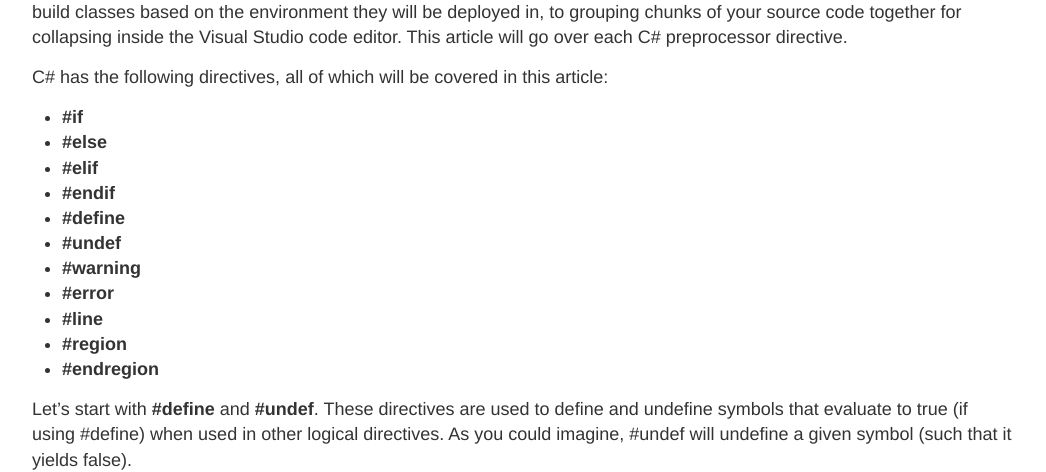
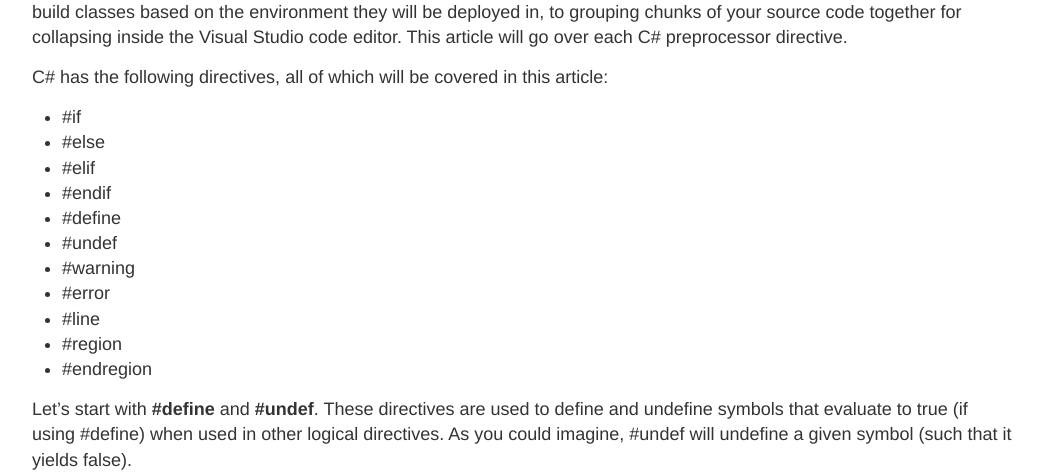
Before and after one commit to urda/website, a Jekyll site: the page built from _posts/2010-10-05-csharp-preprocessor-directives.md, in a window 1280 px wide. Shown: the part 303-775 px from the top of the page, without its empty margins (118-1164 px from the left). Built offline with Jekyll 4.4.1, drawn with Linux system fonts in a browser that asks for light colours; Markdown is read by kramdown in place of the engine named in the settings.

Commit message:
Drop bold

```diff
--- a/_posts/2010-10-05-csharp-preprocessor-directives.md
+++ b/_posts/2010-10-05-csharp-preprocessor-directives.md
@@ -18,17 +18,17 @@ If you have ever worked with an application that bounces from your workstation,
 
 C# has the following directives, all of which will be covered in this article:
 
-* **#if**
-* **#else**
-* **#elif**
-* **#endif**
-* **#define**
-* **#undef**
-* **#warning**
-* **#error**
-* **#line**
-* **#region**
-* **#endregion**
+* #if
+* #else
+* #elif
+* #endif
+* #define
+* #undef
+* #warning
+* #error
+* #line
+* #region
+* #endregion
 
 Let's start with **#define** and **#undef**. These directives are used to define and undefine symbols that evaluate to true (if using #define) when used in other logical directives. As you could imagine, #undef will undefine a given symbol (such that it yields false).
 
```
